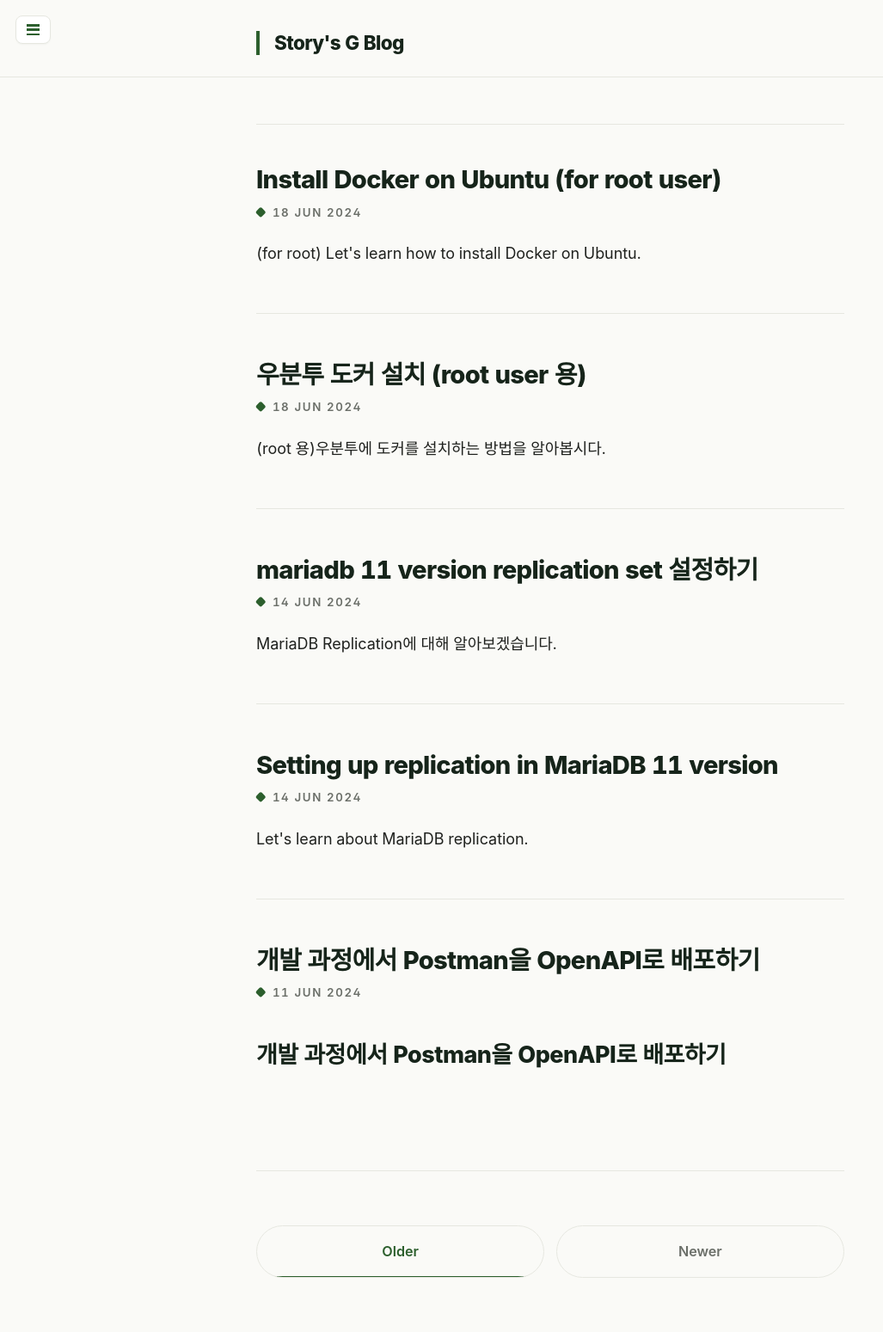
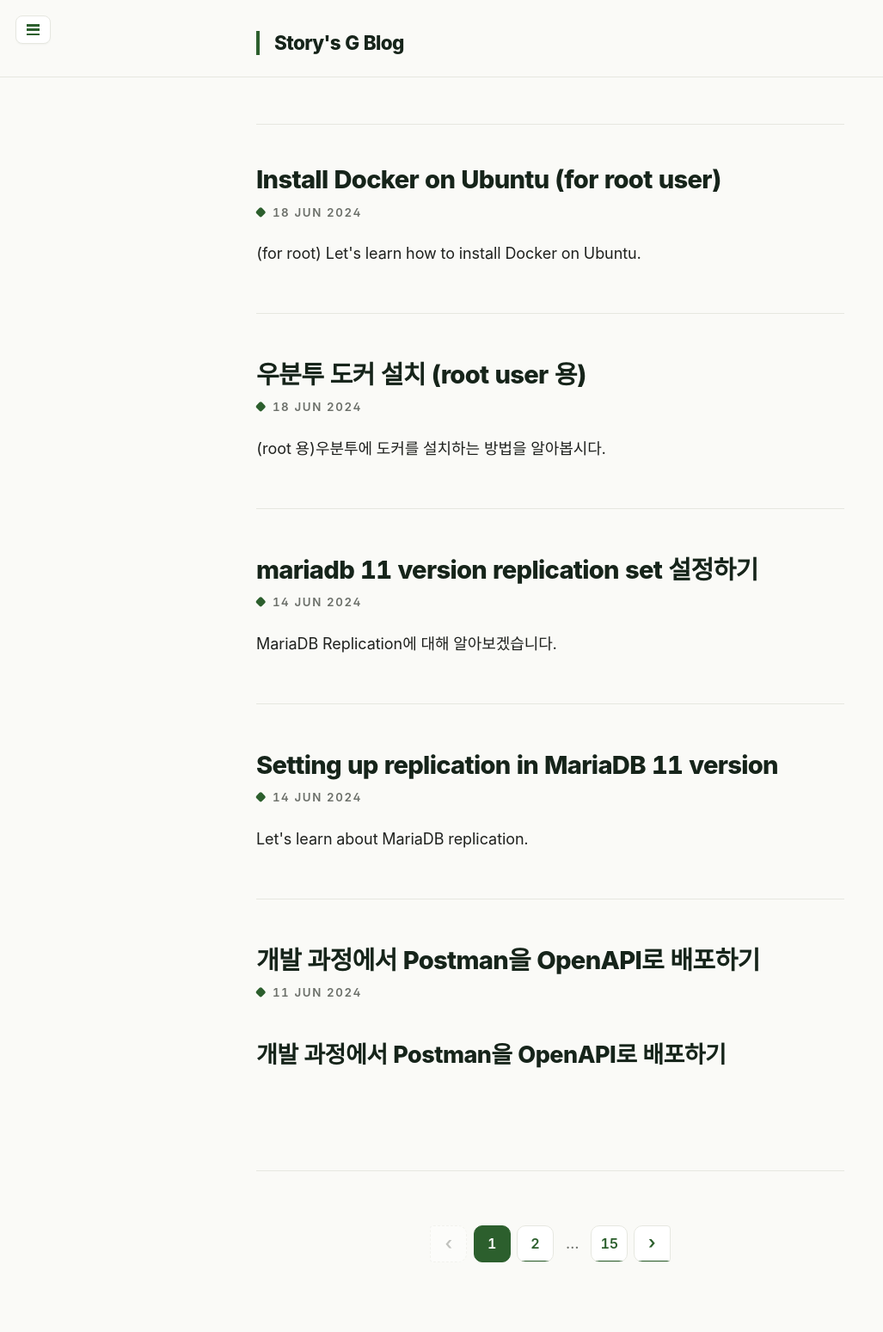
Before and after one commit to garam-park/garam-park.github.io, a Jekyll site: the page built from index.html, in a window 1280 px wide. Shown: the whole page at 86% size, without its empty margins (0-1027 px from the left). Built offline with Jekyll 4.4.1, drawn with Linux system fonts in a browser that asks for light colours; some web fonts are replaced; the list of posts is cut into pages by our own code; after the commit the page ends 1486 px from its top, so only the background shows below that.

Commit message:
포스트 목록 페이지네이션을 번호식으로 변경
Older/Newer 2버튼 방식을 페이지 번호(현재 강조 + 양끝/현재 주변만
노출하고 나머지는 … 생략) + 이전/다음 화살표로 바꿔 탐색성을 높인다.
번호 버튼이 기존 poole/lanyon의 width:50% 규칙에 눌려 세로로 쌓이던
문제와, 본문 링크 밑줄 효과가 버튼에 번지던 문제도 함께 바로잡는다.

```diff
--- a/index.html
+++ b/index.html
@@ -18,19 +18,47 @@ title : Home
   {% endfor %}
 </div>
 {% include ad.html %}
-<div class="pagination">
-  {% if paginator.next_page %}
-    <a class="pagination-item older" href="/page{{paginator.next_page}}">Older</a>
-  {% else %}
-    <span class="pagination-item older">Older</span>
-  {% endif %}
+<nav class="pagination" aria-label="페이지 네비게이션">
+  {% comment %} 이전(최신 방향) {% endcomment %}
   {% if paginator.previous_page %}
-    {% if paginator.page == 2 %}
-      <a class="pagination-item newer" href="/">Newer</a>
+    {% if paginator.previous_page == 1 %}
+      <a class="pagination-item nav-prev" href="/" rel="prev" aria-label="이전 페이지">‹</a>
     {% else %}
-      <a class="pagination-item newer" href="/page{{paginator.previous_page}}">Newer</a>
+      <a class="pagination-item nav-prev" href="/page{{ paginator.previous_page }}" rel="prev" aria-label="이전 페이지">‹</a>
     {% endif %}
   {% else %}
-    <span class="pagination-item newer">Newer</span>
+    <span class="pagination-item nav-prev is-disabled" aria-hidden="true">‹</span>
   {% endif %}
-</div>
+
+  {% comment %} 번호: 1 … (현재±1) … 마지막 {% endcomment %}
+  {% assign cur = paginator.page %}
+  {% assign total = paginator.total_pages %}
+  {% assign lo = cur | minus: 1 %}
+  {% assign hi = cur | plus: 1 %}
+  {% assign gap = false %}
+  {% for page in (1..total) %}
+    {% assign show = false %}
+    {% if page == 1 or page == total or page == cur %}{% assign show = true %}{% endif %}
+    {% if page >= lo and page <= hi %}{% assign show = true %}{% endif %}
+    {% if show %}
+      {% if page == cur %}
+        <span class="pagination-item is-current" aria-current="page">{{ page }}</span>
+      {% elsif page == 1 %}
+        <a class="pagination-item" href="/">{{ page }}</a>
+      {% else %}
+        <a class="pagination-item" href="/page{{ page }}">{{ page }}</a>
+      {% endif %}
+      {% assign gap = true %}
+    {% elsif gap %}
+      <span class="pagination-ellipsis" aria-hidden="true">…</span>
+      {% assign gap = false %}
+    {% endif %}
+  {% endfor %}
+
+  {% comment %} 다음(이전글 방향) {% endcomment %}
+  {% if paginator.next_page %}
+    <a class="pagination-item nav-next" href="/page{{ paginator.next_page }}" rel="next" aria-label="다음 페이지">›</a>
+  {% else %}
+    <span class="pagination-item nav-next is-disabled" aria-hidden="true">›</span>
+  {% endif %}
+</nav>
--- a/public/css/modern.css
+++ b/public/css/modern.css
@@ -123,9 +123,10 @@ a,
   background-size: 100% 2px;
   text-decoration: none;
 }
-/* 제목·연관글 링크는 본문 밑줄 애니메이션 제외 */
+/* 제목·연관글·페이지네이션 링크는 본문 밑줄 애니메이션 제외 */
 .post-title a,
-.related-posts a {
+.related-posts a,
+.pagination-item {
   background-image: none;
   padding-bottom: 0;
 }
@@ -331,36 +332,64 @@ a.sidebar-nav-item:focus {
 .related-posts li small { color: var(--text-muted); }
 
 /* ----------------------------------------------------------------------------
- * 페이지네이션 — 알약(pill) 버튼
+ * 페이지네이션 — 번호식
  * ------------------------------------------------------------------------- */
 .pagination {
   font-family: var(--sans);
   display: flex;
-  gap: .75rem;
-  margin: 3.5rem 0;
+  flex-wrap: wrap;
+  justify-content: center;
+  align-items: center;
+  gap: .4rem;
+  margin: 3.5rem 0 1rem;
 }
 .pagination-item {
-  flex: 1;
-  padding: .85rem 1rem;
+  display: inline-flex;
+  align-items: center;
+  justify-content: center;
+  flex: 0 0 auto;       /* poole/lanyon의 width:50% · float:left 무력화 */
+  float: none;
+  width: auto;
+  min-width: 2.4rem;
+  height: 2.4rem;
+  padding: 0 .55rem;
   color: var(--text-muted);
   font-weight: 600;
   font-size: .9rem;
+  background-color: var(--bg-elev);
   border: 1px solid var(--border);
-  border-radius: 999px;
+  border-radius: 10px;
 }
 a.pagination-item {
   color: var(--accent);
-  transition: background-color .2s ease, color .2s ease, border-color .2s ease;
+  transition: background-color .2s ease, color .2s ease, border-color .2s ease, transform .1s ease;
 }
 a.pagination-item:hover {
   color: #fff;
   background-color: var(--accent);
   border-color: var(--accent);
+  text-decoration: none;
 }
-@media (min-width: 30rem) {
-  .pagination-item { float: none; width: auto; }
-  .pagination-item:first-child,
-  .pagination-item:last-child { margin: 0; border-radius: 999px; }
+a.pagination-item:active { transform: translateY(1px); }
+.pagination-item.is-current {
+  color: #fff;
+  background-color: var(--accent);
+  border-color: var(--accent);
+}
+.pagination-item.is-disabled {
+  opacity: .4;
+  border-style: dashed;
+}
+.pagination-item.nav-prev,
+.pagination-item.nav-next { font-size: 1.15rem; line-height: 1; }
+.pagination-ellipsis {
+  display: inline-flex;
+  align-items: flex-end;
+  justify-content: center;
+  min-width: 1.6rem;
+  height: 2.4rem;
+  padding-bottom: .35rem;
+  color: var(--text-muted);
 }
 
 /* ----------------------------------------------------------------------------
```
